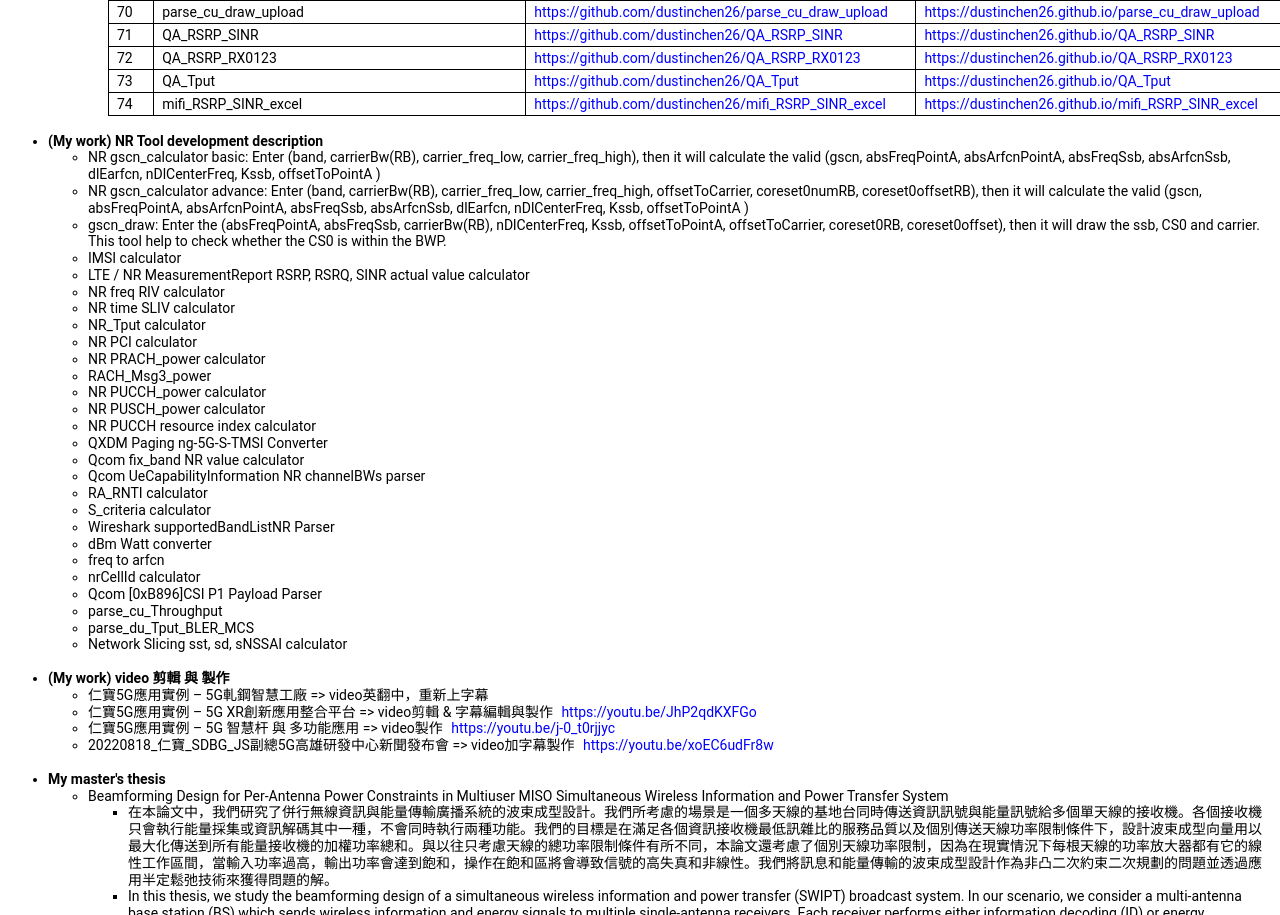
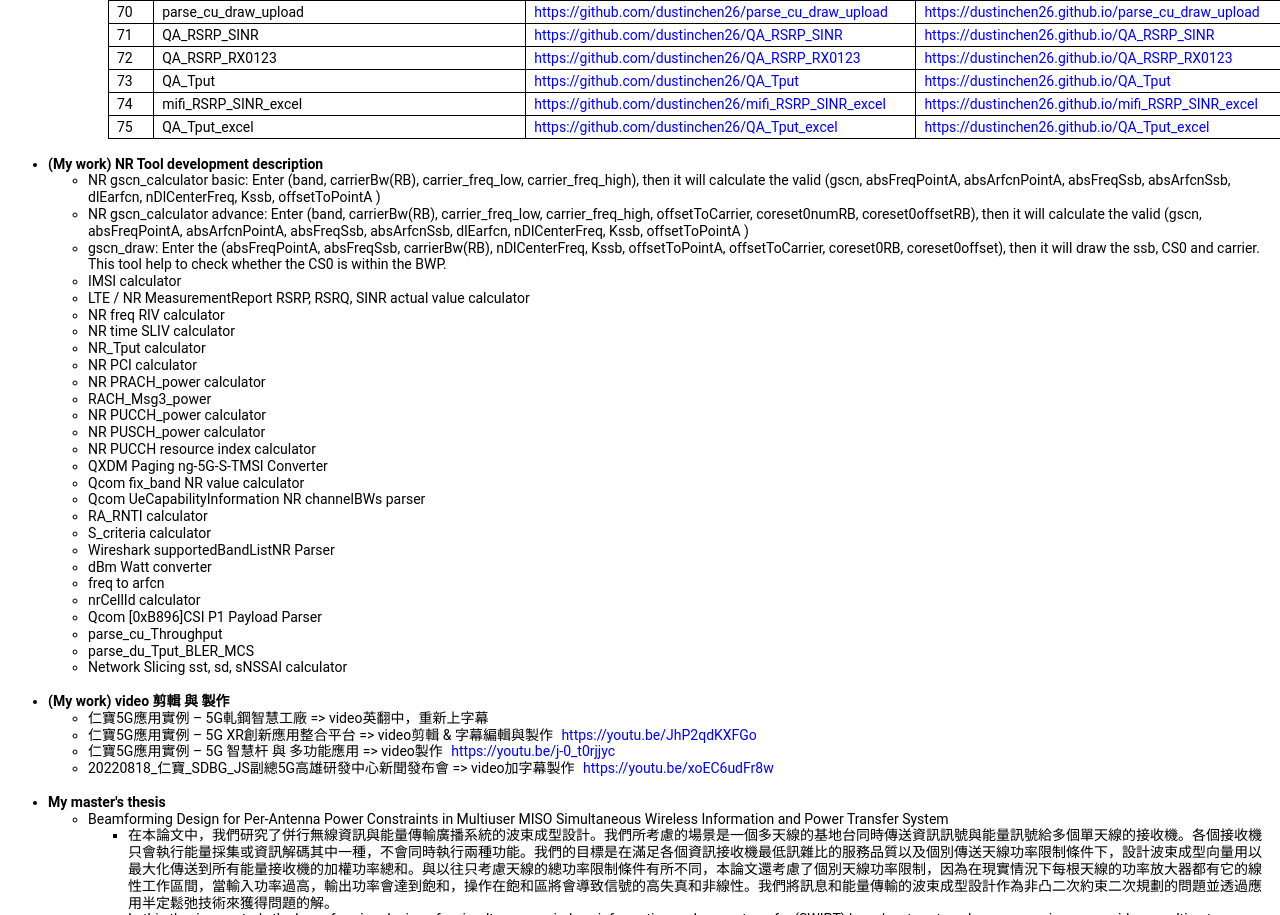
Before and after one commit to dustinchen26/home, a plain HTML site: page index.html in a window 1280 px wide. Shown: the part 3945-4860 px from the top of the page. Drawn offline with Linux system fonts and the light colour scheme.

Commit message:
add QA_Tput_excel

```diff
--- a/index.html
+++ b/index.html
@@ -1677,6 +1677,22 @@
               target="_blank">https://dustinchen26.github.io/mifi_RSRP_SINR_excel</a></p>
         </td>
       </tr>
+      </tr>
+        <td>
+          <p style="margin-top: 0; margin-bottom: 0">75
+        </td>
+        <td>
+          <p style="margin-top: 0; margin-bottom: 0">QA_Tput_excel</p>
+        </td>
+        <td>
+          <p style="margin-top: 0; margin-bottom: 0"><a href="https://github.com/dustinchen26/QA_Tput_excel"
+              target="_blank">https://github.com/dustinchen26/QA_Tput_excel</a></p>
+        </td>
+        <td>
+          <p style="margin-top: 0; margin-bottom: 0"><a href="https://dustinchen26.github.io/QA_Tput_excel"
+              target="_blank">https://dustinchen26.github.io/QA_Tput_excel</a></p>
+        </td>
+      </tr>
     </table>
   </div>
 
```
Also changed, not shown: 1 other file.
